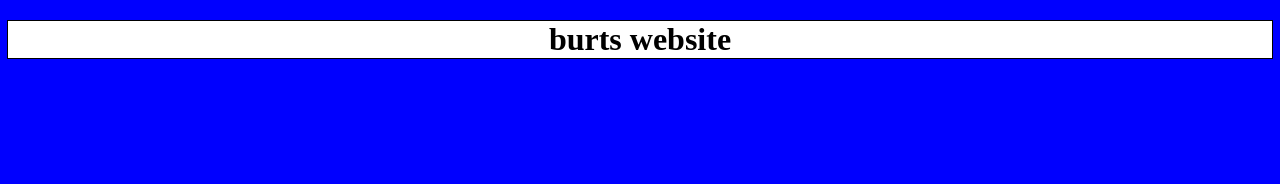
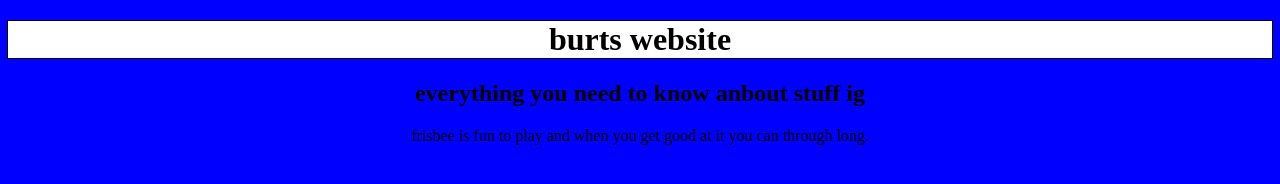
Before and after one commit to joeblownn/joeblownn.github.io, a plain HTML site: page docs/index.html in a window 1280 px wide. Drawn offline with Linux system fonts and the light colour scheme.

Commit message:
Update index.html

```diff
--- a/docs/index.html
+++ b/docs/index.html
@@ -11,5 +11,11 @@
 		<div id="page">
 			<h1>burts website</h1>
 		</div>
+		<h2>everything you need to know anbout stuff ig</h2>
+
+
+	</body>
+	<body align="left">
+		<p>frisbee is fun to play and when you get good at it you can through long.</p>
 	</body>
 </html>
```
